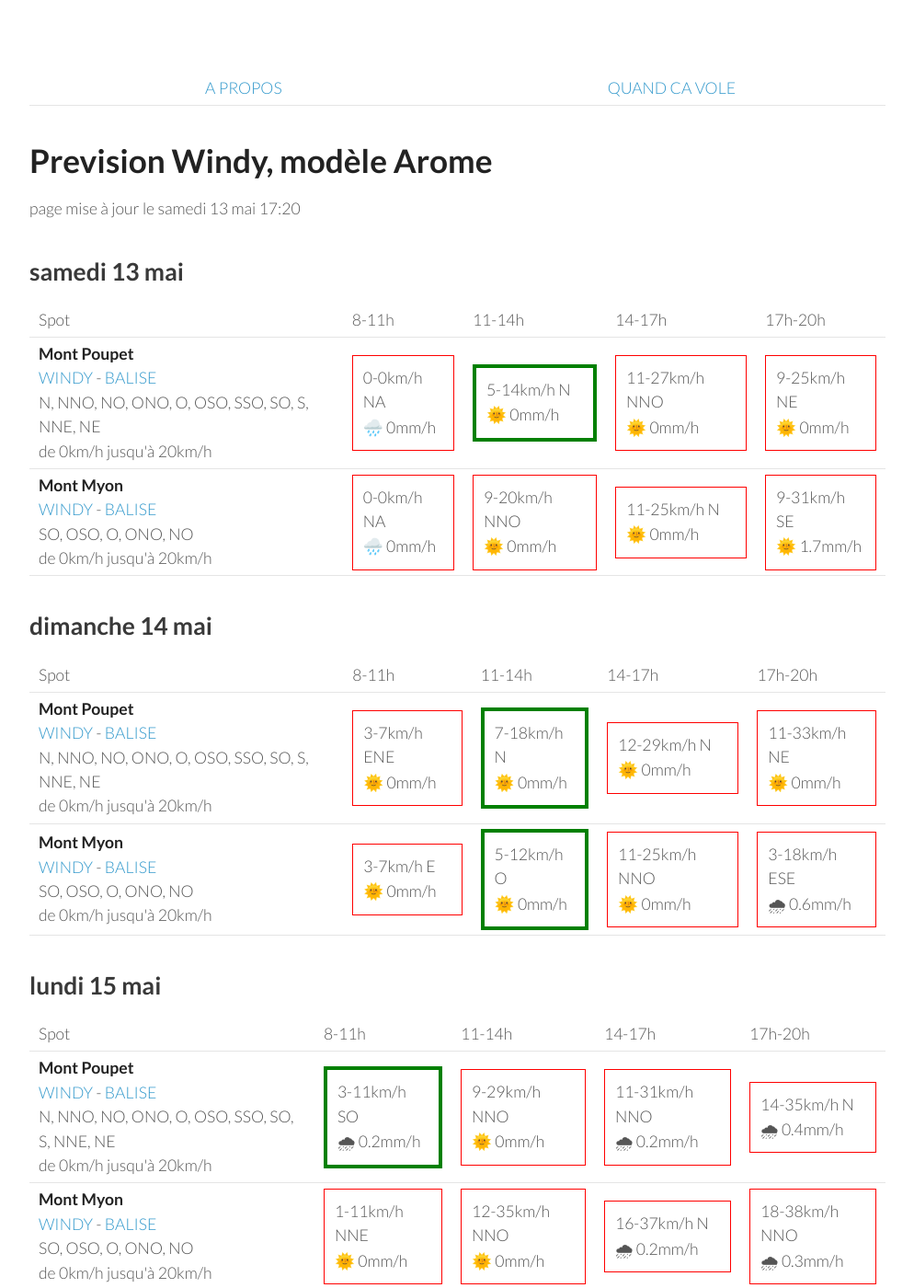
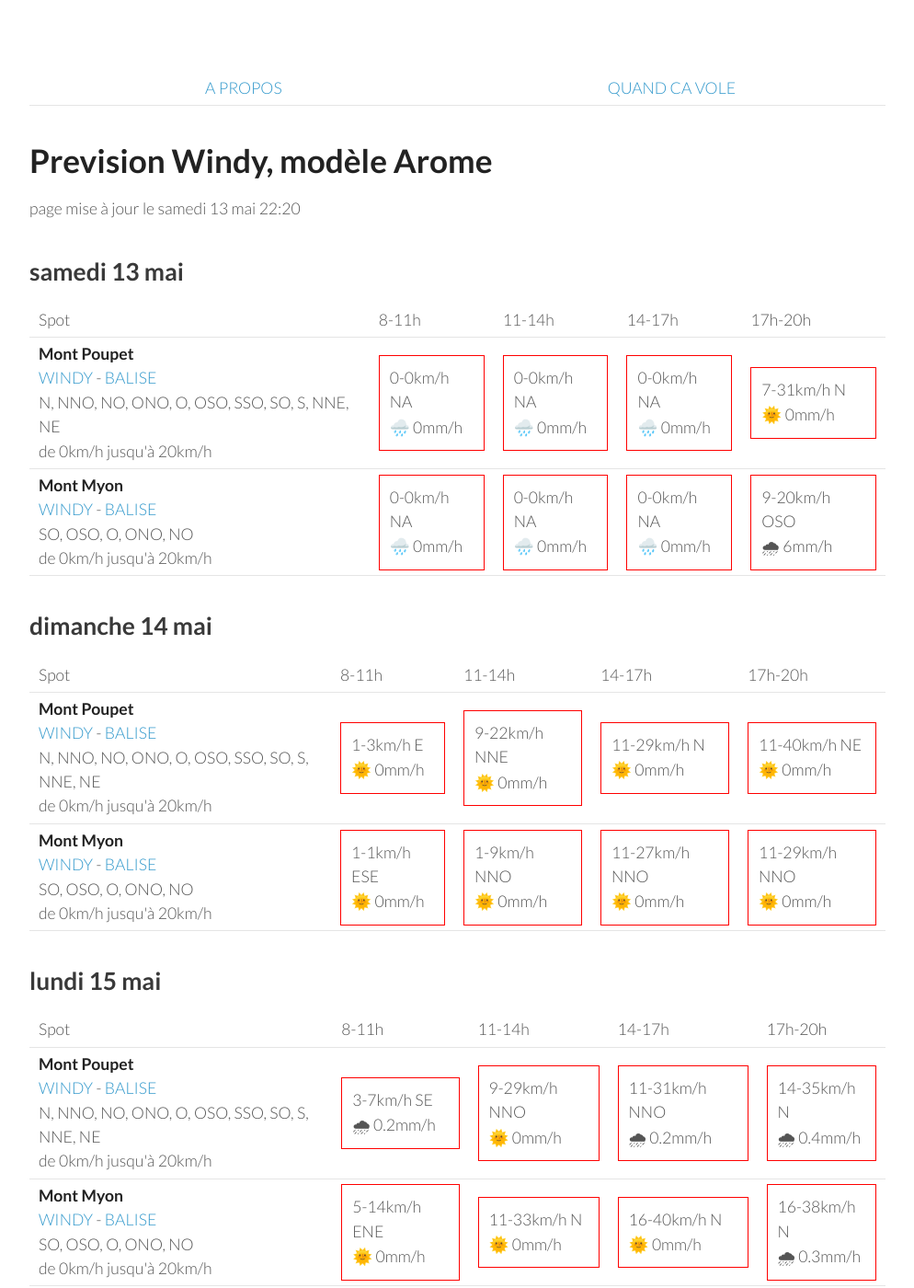
Before and after one commit to parapente-dans-le-nord/parapente-dans-le-nord.github.io, a Jekyll site: the page built from jura.markdown, in a window 1280 px wide and 1400 px high. Shown: the whole window at 92% size, without its empty margins (26-1020 px from the left). Built offline with Jekyll 4.4.1, drawn with Linux system fonts in a browser that asks for light colours; some of the changed text lies outside the part shown.

Commit message:
update index.markdown

```diff
--- a/jura.markdown
+++ b/jura.markdown
@@ -7,7 +7,7 @@ title:  "Tous les spots"
 {: .links}
 
 # Prevision Windy, modèle Arome
-page mise à jour le samedi 13 mai 17:20
+page mise à jour le samedi 13 mai 22:20
 
 ## samedi 13 mai
 
@@ -25,18 +25,18 @@ page mise à jour le samedi 13 mai 17:20
         <td><strong>Mont Poupet</strong><br><a href="https://windy.com/46.970/5.876?46.541,5.876,8">WINDY</a> - <span class=""><a href="http://www.balisemeteo.com/balise.php?idBalise=92">BALISE</a> </span><br> <span class="vent-favorable">N, NNO, NO, ONO, O, OSO, SSO, SO, S, NNE, NE</span><br><span class="force-vent">de 0km/h jusqu'à 20km/h</span> </td>
 
             <td><div class="not-flyable"><p>0-0km/h NA</p><p>🌧️ 0mm/h</p></div></td>
-            <td><div class="flyable"><p>5-14km/h N</p><p>🌞 0mm/h</p></div></td>
-            <td><div class="not-flyable"><p>11-27km/h NNO</p><p>🌞 0mm/h</p></div></td>
-            <td><div class="not-flyable"><p>9-25km/h NE</p><p>🌞 0mm/h</p></div></td>
+            <td><div class="not-flyable"><p>0-0km/h NA</p><p>🌧️ 0mm/h</p></div></td>
+            <td><div class="not-flyable"><p>0-0km/h NA</p><p>🌧️ 0mm/h</p></div></td>
+            <td><div class="not-flyable"><p>7-31km/h N</p><p>🌞 0mm/h</p></div></td>
 
     </tr>
 <tr>
         <td><strong>Mont Myon</strong><br><a href="https://windy.com/46.331/5.397?45.898,5.394,8,m:eWoagj8">WINDY</a> - <span class=""><a href="http://www.balisemeteo.com/balise.php?idBalise=70">BALISE</a> </span><br> <span class="vent-favorable">SO, OSO, O, ONO, NO</span><br><span class="force-vent">de 0km/h jusqu'à 20km/h</span> </td>
 
             <td><div class="not-flyable"><p>0-0km/h NA</p><p>🌧️ 0mm/h</p></div></td>
-            <td><div class="not-flyable"><p>9-20km/h NNO</p><p>🌞 0mm/h</p></div></td>
-            <td><div class="not-flyable"><p>11-25km/h N</p><p>🌞 0mm/h</p></div></td>
-            <td><div class="not-flyable"><p>9-31km/h SE</p><p>🌞 1.7mm/h</p></div></td>
+            <td><div class="not-flyable"><p>0-0km/h NA</p><p>🌧️ 0mm/h</p></div></td>
+            <td><div class="not-flyable"><p>0-0km/h NA</p><p>🌧️ 0mm/h</p></div></td>
+            <td><div class="not-flyable"><p>9-20km/h OSO</p><p>🌧 6mm/h</p></div></td>
 
     </tr>
 
@@ -58,20 +58,20 @@ page mise à jour le samedi 13 mai 17:20
 <tr>
         <td><strong>Mont Poupet</strong><br><a href="https://windy.com/46.970/5.876?46.541,5.876,8">WINDY</a> - <span class=""><a href="http://www.balisemeteo.com/balise.php?idBalise=92">BALISE</a> </span><br> <span class="vent-favorable">N, NNO, NO, ONO, O, OSO, SSO, SO, S, NNE, NE</span><br><span class="force-vent">de 0km/h jusqu'à 20km/h</span> </td>
 
-            <td><div class="not-flyable"><p>3-7km/h ENE</p><p>🌞 0mm/h</p></div></td>
-            <td><div class="flyable"><p>7-18km/h N</p><p>🌞 0mm/h</p></div></td>
-            <td><div class="not-flyable"><p>12-29km/h N</p><p>🌞 0mm/h</p></div></td>
-            <td><div class="not-flyable"><p>11-33km/h NE</p><p>🌞 0mm/h</p></div></td>
+            <td><div class="not-flyable"><p>1-3km/h E</p><p>🌞 0mm/h</p></div></td>
+            <td><div class="not-flyable"><p>9-22km/h NNE</p><p>🌞 0mm/h</p></div></td>
+            <td><div class="not-flyable"><p>11-29km/h N</p><p>🌞 0mm/h</p></div></td>
+            <td><div class="not-flyable"><p>11-40km/h NE</p><p>🌞 0mm/h</p></div></td>
 
 
     </tr>
 <tr>
         <td><strong>Mont Myon</strong><br><a href="https://windy.com/46.331/5.397?45.898,5.394,8,m:eWoagj8">WINDY</a> - <span class=""><a href="http://www.balisemeteo.com/balise.php?idBalise=70">BALISE</a> </span><br> <span class="vent-favorable">SO, OSO, O, ONO, NO</span><br><span class="force-vent">de 0km/h jusqu'à 20km/h</span> </td>
 
-            <td><div class="not-flyable"><p>3-7km/h E</p><p>🌞 0mm/h</p></div></td>
-            <td><div class="flyable"><p>5-12km/h O</p><p>🌞 0mm/h</p></div></td>
-            <td><div class="not-flyable"><p>11-25km/h NNO</p><p>🌞 0mm/h</p></div></td>
-            <td><div class="not-flyable"><p>3-18km/h ESE</p><p>🌧 0.6mm/h</p></div></td>
+            <td><div class="not-flyable"><p>1-1km/h ESE</p><p>🌞 0mm/h</p></div></td>
+            <td><div class="not-flyable"><p>1-9km/h NNO</p><p>🌞 0mm/h</p></div></td>
+            <td><div class="not-flyable"><p>11-27km/h NNO</p><p>🌞 0mm/h</p></div></td>
+            <td><div class="not-flyable"><p>11-29km/h NNO</p><p>🌞 0mm/h</p></div></td>
 
 
     </tr>
@@ -94,7 +94,7 @@ page mise à jour le samedi 13 mai 17:20
 <tr>
         <td><strong>Mont Poupet</strong><br><a href="https://windy.com/46.970/5.876?46.541,5.876,8">WINDY</a> - <span class=""><a href="http://www.balisemeteo.com/balise.php?idBalise=92">BALISE</a> </span><br> <span class="vent-favorable">N, NNO, NO, ONO, O, OSO, SSO, SO, S, NNE, NE</span><br><span class="force-vent">de 0km/h jusqu'à 20km/h</span> </td>
 
-            <td><div class="flyable"><p>3-11km/h SO</p><p>🌧 0.2mm/h</p></div></td>
+            <td><div class="not-flyable"><p>3-7km/h SE</p><p>🌧 0.2mm/h</p></div></td>
             <td><div class="not-flyable"><p>9-29km/h NNO</p><p>🌞 0mm/h</p></div></td>
             <td><div class="not-flyable"><p>11-31km/h NNO</p><p>🌧 0.2mm/h</p></div></td>
             <td><div class="not-flyable"><p>14-35km/h N</p><p>🌧 0.4mm/h</p></div></td>
@@ -104,10 +104,10 @@ page mise à jour le samedi 13 mai 17:20
 <tr>
         <td><strong>Mont Myon</strong><br><a href="https://windy.com/46.331/5.397?45.898,5.394,8,m:eWoagj8">WINDY</a> - <span class=""><a href="http://www.balisemeteo.com/balise.php?idBalise=70">BALISE</a> </span><br> <span class="vent-favorable">SO, OSO, O, ONO, NO</span><br><span class="force-vent">de 0km/h jusqu'à 20km/h</span> </td>
 
-            <td><div class="not-flyable"><p>1-11km/h NNE</p><p>🌞 0mm/h</p></div></td>
-            <td><div class="not-flyable"><p>12-35km/h NNO</p><p>🌞 0mm/h</p></div></td>
-            <td><div class="not-flyable"><p>16-37km/h N</p><p>🌧 0.2mm/h</p></div></td>
-            <td><div class="not-flyable"><p>18-38km/h NNO</p><p>🌧 0.3mm/h</p></div></td>
+            <td><div class="not-flyable"><p>5-14km/h ENE</p><p>🌞 0mm/h</p></div></td>
+            <td><div class="not-flyable"><p>11-33km/h N</p><p>🌞 0mm/h</p></div></td>
+            <td><div class="not-flyable"><p>16-40km/h N</p><p>🌞 0mm/h</p></div></td>
+            <td><div class="not-flyable"><p>16-38km/h N</p><p>🌧 0.3mm/h</p></div></td>
 
 
     </tr>
@@ -140,10 +140,10 @@ page mise à jour le samedi 13 mai 17:20
 <tr>
         <td><strong>Mont Myon</strong><br><a href="https://windy.com/46.331/5.397?45.898,5.394,8,m:eWoagj8">WINDY</a> - <span class=""><a href="http://www.balisemeteo.com/balise.php?idBalise=70">BALISE</a> </span><br> <span class="vent-favorable">SO, OSO, O, ONO, NO</span><br><span class="force-vent">de 0km/h jusqu'à 20km/h</span> </td>
 
-            <td><div class="not-flyable"><p>20-42km/h NNO</p><p>🌧 0.6mm/h</p></div></td>
-            <td><div class="not-flyable"><p>22-46km/h N</p><p>🌧 0.8mm/h</p></div></td>
-            <td><div class="not-flyable"><p>22-50km/h N</p><p>🌧 0.9mm/h</p></div></td>
-            <td><div class="not-flyable"><p>12-48km/h N</p><p>🌧 0.2mm/h</p></div></td>
+            <td><div class="not-flyable"><p>18-38km/h N</p><p>🌧 0.3mm/h</p></div></td>
+            <td><div class="not-flyable"><p>25-53km/h N</p><p>🌧 0.4mm/h</p></div></td>
+            <td><div class="not-flyable"><p>25-57km/h N</p><p>🌧 0.7mm/h</p></div></td>
+            <td><div class="not-flyable"><p>25-61km/h N</p><p>🌧 0.3mm/h</p></div></td>
 
 
     </tr>
@@ -176,10 +176,10 @@ page mise à jour le samedi 13 mai 17:20
 <tr>
         <td><strong>Mont Myon</strong><br><a href="https://windy.com/46.331/5.397?45.898,5.394,8,m:eWoagj8">WINDY</a> - <span class=""><a href="http://www.balisemeteo.com/balise.php?idBalise=70">BALISE</a> </span><br> <span class="vent-favorable">SO, OSO, O, ONO, NO</span><br><span class="force-vent">de 0km/h jusqu'à 20km/h</span> </td>
 
-            <td><div class="not-flyable"><p>14-31km/h N</p><p>🌞 0mm/h</p></div></td>
-            <td><div class="not-flyable"><p>16-35km/h N</p><p>🌧 0.2mm/h</p></div></td>
-            <td><div class="not-flyable"><p>20-44km/h N</p><p>🌧 0.4mm/h</p></div></td>
-            <td><div class="not-flyable"><p>22-48km/h N</p><p>🌧 0.2mm/h</p></div></td>
+            <td><div class="not-flyable"><p>20-48km/h N</p><p>🌞 0mm/h</p></div></td>
+            <td><div class="not-flyable"><p>27-59km/h NNE</p><p>🌞 0mm/h</p></div></td>
+            <td><div class="not-flyable"><p>29-62km/h NNE</p><p>🌞 0mm/h</p></div></td>
+            <td><div class="not-flyable"><p>27-64km/h NNE</p><p>🌞 0mm/h</p></div></td>
 
 
     </tr>
@@ -212,10 +212,10 @@ page mise à jour le samedi 13 mai 17:20
 <tr>
         <td><strong>Mont Myon</strong><br><a href="https://windy.com/46.331/5.397?45.898,5.394,8,m:eWoagj8">WINDY</a> - <span class=""><a href="http://www.balisemeteo.com/balise.php?idBalise=70">BALISE</a> </span><br> <span class="vent-favorable">SO, OSO, O, ONO, NO</span><br><span class="force-vent">de 0km/h jusqu'à 20km/h</span> </td>
 
-            <td><div class="not-flyable"><p>3-12km/h NNE</p><p>🌞 0mm/h</p></div></td>
-            <td><div class="not-flyable"><p>3-16km/h NNO</p><p>🌞 0mm/h</p></div></td>
-            <td><div class="not-flyable"><p>9-22km/h NNO</p><p>🌞 0mm/h</p></div></td>
-            <td><div class="not-flyable"><p>12-29km/h N</p><p>🌞 0mm/h</p></div></td>
+            <td><div class="not-flyable"><p>5-24km/h NNE</p><p>🌞 0mm/h</p></div></td>
+            <td><div class="not-flyable"><p>9-24km/h NNO</p><p>🌞 0mm/h</p></div></td>
+            <td><div class="not-flyable"><p>9-25km/h N</p><p>🌞 0mm/h</p></div></td>
+            <td><div class="not-flyable"><p>18-38km/h N</p><p>🌞 0mm/h</p></div></td>
 
 
     </tr>
```
